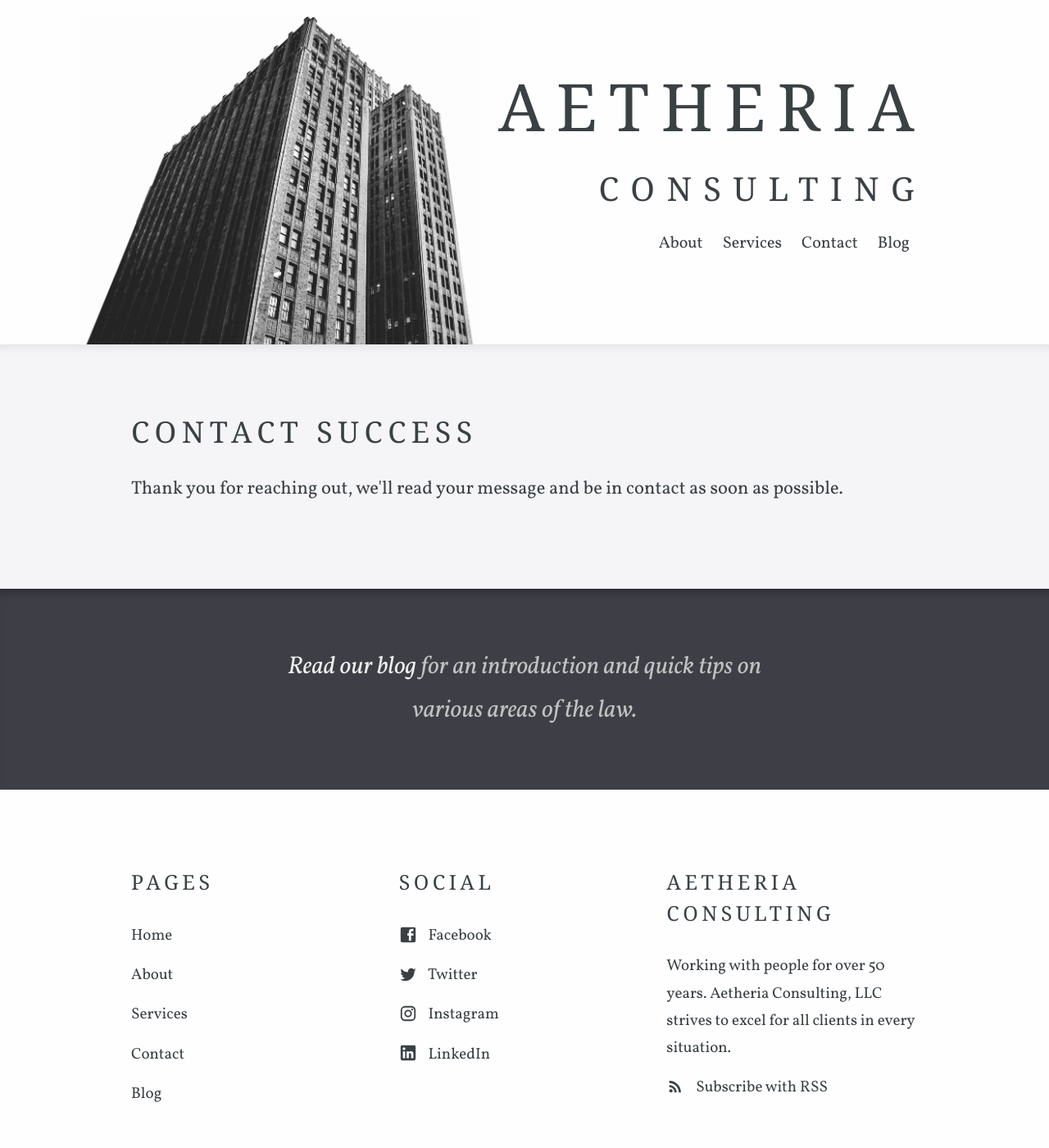
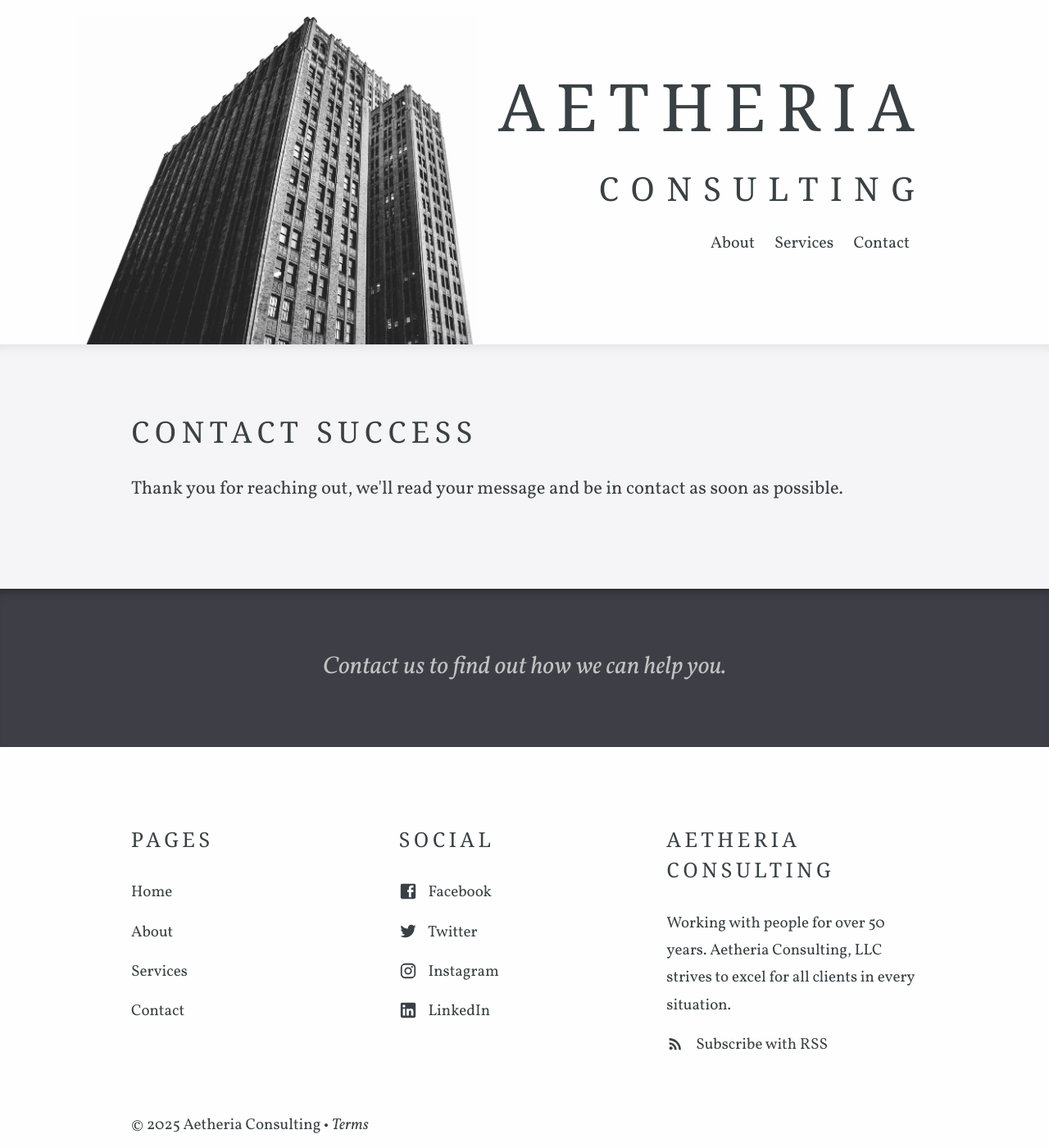
Before and after one commit to superlooper615/superlooper615.github.io, a Jekyll site: the page built from contact-success.html, in a window 1280 px wide and 1400 px high. Shown: the whole window at 82% size. Built offline with Jekyll 4.4.1, drawn with Linux system fonts in a browser that asks for light colours; some web fonts are replaced.

Commit message:
remove blog

```diff
--- a/_config.yml
+++ b/_config.yml
@@ -79,6 +79,7 @@
   - Gemfile.lock
   - README.md
   - LICENCE
+  - blog
 
 # -----------
 # CloudCannon
@@ -86,7 +87,6 @@
 _select_data:
   call_to_actions:
     - Contact
-    - Blog
     - Map
 
   social_icons:
--- a/_data/footer.yml
+++ b/_data/footer.yml
@@ -8,8 +8,6 @@
       link: /services/
     - name: Contact
       link: /contact/
-    - name: Blog
-      link: /blog/
 - title: Social
   links:
     - name: Facebook
--- a/_layouts/default.html
+++ b/_layouts/default.html
@@ -61,7 +61,7 @@
         {% else %}
             <section class="quote-section">
                 <p class="container editable">
-                    <a href="{{ site.baseurl }}/blog/">Read our blog</a> for an introduction and quick tips on various areas of the law.
+                    Contact us to find out how we can help you.
                 </p>
             </section>
         {% endif %}
```
Also changed, not shown: blog/index.html (deleted, +0 -36 lines).
